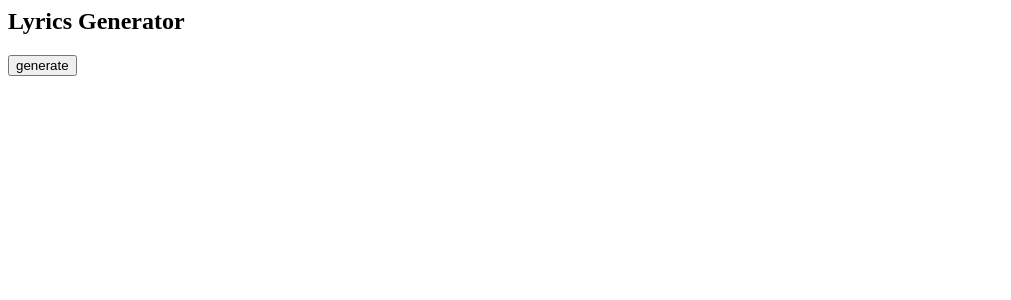
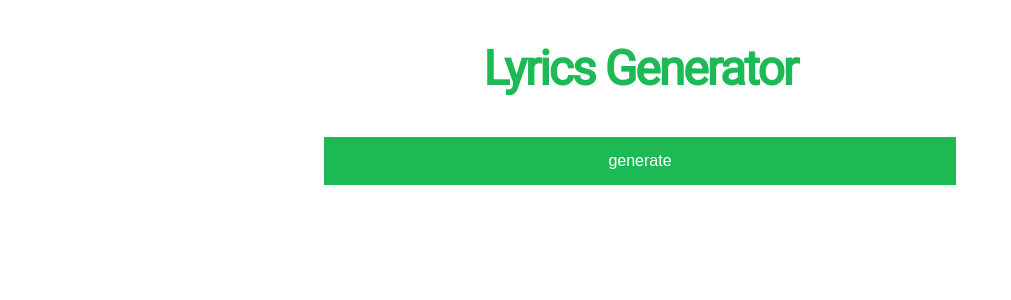
Before and after one commit to nkorsman/lyrics-generation-webpage, a Flask app: page / in a window 1280 px wide. Shown: the top 300 px of the page, without its empty margins (0-1011 px from the left). Run offline with Flask 2, Linux system fonts and the light colour scheme.

Commit message:
CSS added

```diff
--- a/main.py
+++ b/main.py
@@ -1,19 +1,17 @@
 from flask import Flask
-from flask import url_for, render_template
+import os
+from flask import url_for, render_template, send_from_directory
 from textgenrnn import textgenrnn
-#import warnings
-#warnings.filterwarnings("ignore")
 
 app = Flask(__name__)
 
-#def load_model():
-#    global textgen
-#    textgen = textgenrnn("textgenrnn_weights_4epochs.hdf5")
+@app.route('/favicon.ico')
+def favicon():
+    return send_from_directory(os.path.join(app.root_path, 'static'), 'favicon.ico', mimetype='image/vnd.microsoft.icon')
 
 @app.route('/')
 def index():
     return render_template('index.html')
-
 
 @app.route('/foo', methods=['POST'])
 def foo():
@@ -22,5 +20,4 @@ def foo():
     return "\n".join(lyrics)
 
 if __name__ == "__main__":
-    #load_model()
     app.run(threaded=False)
--- /dev/null
+++ b/static/css/main.css
@@ -0,0 +1,48 @@
+body {
+    background: white;
+    color: #121212;
+}
+
+h2 {
+  color: #1DB954;
+  font-size: 3em;
+  margin-top: 40px;
+  text-align: center;
+  letter-spacing: -2px;
+}
+
+div {
+  display: block;
+  margin-left: auto;
+  margin-right: auto;
+  width: 50%;
+}
+
+.loader {
+  border: 8px solid #f3f3f3;
+  border-top: 8px solid #1DB954;
+  border-radius: 50%;
+  width: 60px;
+  height: 60px;
+  animation: spin 2s linear infinite;
+}
+
+@keyframes spin {
+  0% { transform: rotate(0deg); }
+  100% { transform: rotate(360deg); }
+}
+
+.button {
+  background-color: #1DB954;
+  margin-bottom: 25px;
+  border: none;
+  color: white;
+  padding: 15px 32px;
+  text-align: center;
+  text-decoration: none;
+  font-size: 16px;
+  display: block;
+  margin-left: auto;
+  margin-right: auto;
+  width: 50%;
+}
--- a/templates/index.html
+++ b/templates/index.html
@@ -1,28 +1,36 @@
 <!-- index.html -->
 <head>
     <script src="https://ajax.googleapis.com/ajax/libs/jquery/3.3.1/jquery.min.js"></script>
+    <link rel="stylesheet" href="{{ url_for('static', filename='css/main.css') }}">
+    <link href='http://fonts.googleapis.com/css?family=Roboto' rel='stylesheet' type='text/css'>
+    <style>
+    body {
+      font-family: 'Roboto', sans-serif;
+    }
+    </style>
 </head>
+<body>
 <h2>Lyrics Generator</h2>
-<body>
-<button id='myButton' type="button">generate</button>
+<button class="button" id="myButton" type="button">generate</button>
+<div class="loader" style="display:none;"></div>
 <div id="textlist" style="list-style: none;"></div>
 <script>
     $('#myButton').click(function() {
+        $("div.loader").show();
         $.ajax({
             type:'POST',
             url: "{{ url_for('foo')}}",
             dataType:"html",
             success: function(response){
-
-                console.log(response)
+                //console.log(response)
                 var data = response.split("\n");
-                console.log(data)
-
+                //console.log(data)
                 var list_html = "<ul style='list-style: none;'>";
                 for( var i=0; i <data.length; i++) {
                    list_html += "<li>" + data[i] + "</li>";
                 }
                 list_html += "</ul>"
+                $("div.loader").hide();
                 $("#textlist").html(list_html);
             }
     });
```
Also changed, not shown: static/favicon.ico (added).
